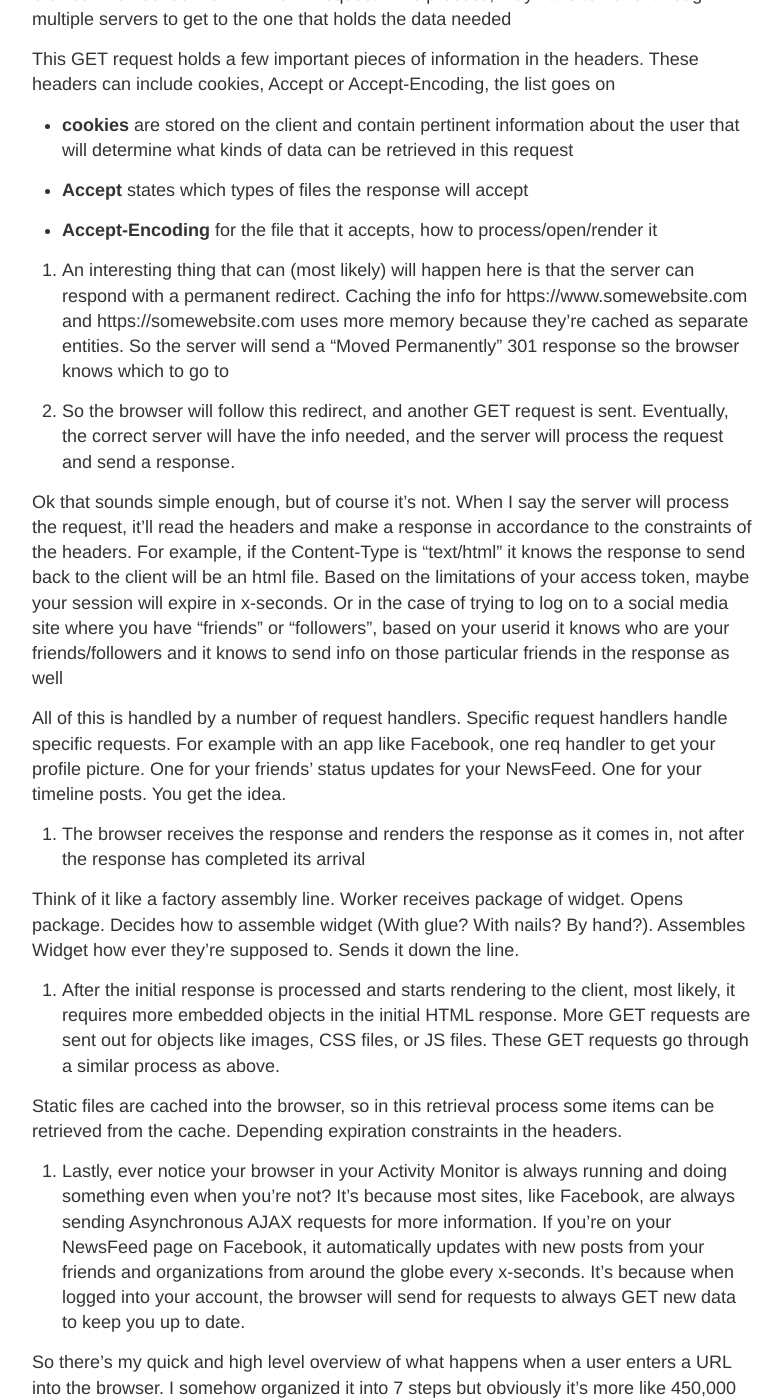
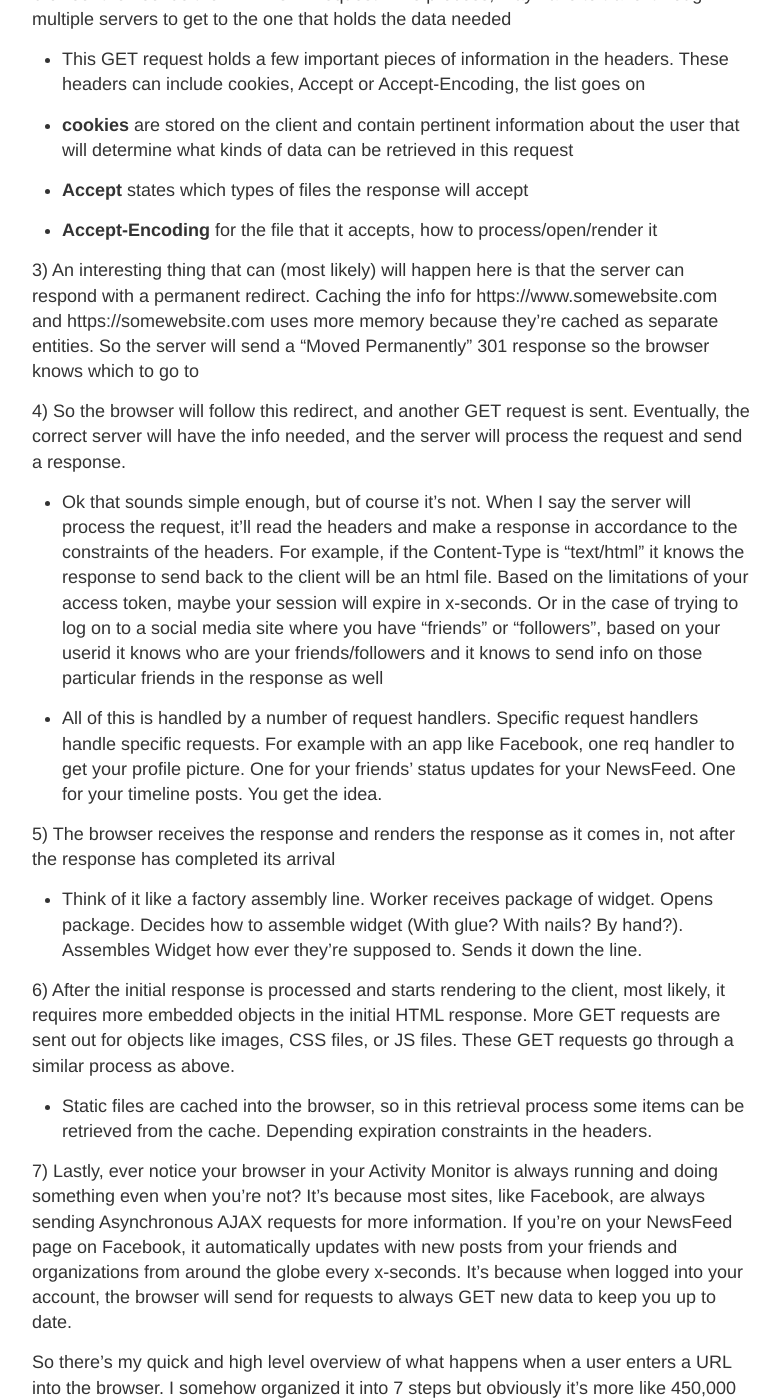
Before and after one commit to veeweeherman/veeweeherman.github.io, a Jekyll site: the page built from _posts/2015-10-15-enter-url-into-browser.md, in a window 1280 px wide and 1400 px high, scrolled down 1046 px. Shown: the whole window, without its empty margins (248-1029 px from the left). Built offline with Jekyll 4.4.1, drawn with Linux system fonts in a browser that asks for light colours; Markdown is read by kramdown in place of the engine named in the settings; comment, search, counter and statistics services are not loaded.

```diff
--- a/_posts/2015-10-15-enter-url-into-browser.md
+++ b/_posts/2015-10-15-enter-url-into-browser.md
@@ -11,13 +11,13 @@ Type-type-type-enter-ping!
 
 1) First the browser will check the IP address of the domain name that was just entered
 
-  This process searches *DNS* (Domain Name Servers). It's a process that looks up the IP address of the entered domain name. First it will check the cache (browser memory) and if it's not found in the browser cache, it will check the Operating System cache (and a bunch of others, but this post is supposed to be high level overview)
+  - This process searches *DNS* (Domain Name Servers). It's a process that looks up the IP address of the entered domain name. First it will check the cache (browser memory) and if it's not found in the browser cache, it will check the Operating System cache (and a bunch of others, but this post is supposed to be high level overview)
 
-  Generally, when two entities are connected and attempting an exchange of data, there is a *TCP* connection (Transmission Control Protocol). There are multiple TCP connections opening and closing throughout every exchange in this entire request process. Just a heads up.
+  - Generally, when two entities are connected and attempting an exchange of data, there is a *TCP* connection (Transmission Control Protocol). There are multiple TCP connections opening and closing throughout every exchange in this entire request process. Just a heads up.
 
 2) When the IP address is eventually found, it will be sent back to the browser. The browser then sends the HTTP GET request. This process, may have to travel through multiple servers to get to the one that holds the data needed
 
-  This GET request holds a few important pieces of information in the headers. These headers can include cookies, Accept or Accept-Encoding, the list goes on
+  - This GET request holds a few important pieces of information in the headers. These headers can include cookies, Accept or Accept-Encoding, the list goes on
 
   - <strong>cookies</strong> are stored on the client and contain pertinent information about the user that will determine what kinds of data can be retrieved in this request
 
@@ -25,23 +25,23 @@ Type-type-type-enter-ping!
 
   - <strong>Accept-Encoding</strong> for the file that it accepts, how to process/open/render it
 
-3. An interesting thing that can (most likely) will happen here is that the server can respond with a permanent redirect. Caching the info for https://www.somewebsite.com and https://somewebsite.com uses more memory because they're cached as separate entities. So the server will send a "Moved Permanently" 301 response so the browser knows which to go to
+3) An interesting thing that can (most likely) will happen here is that the server can respond with a permanent redirect. Caching the info for https://www.somewebsite.com and https://somewebsite.com uses more memory because they're cached as separate entities. So the server will send a "Moved Permanently" 301 response so the browser knows which to go to
 
-4. So the browser will follow this redirect, and another GET request is sent. Eventually, the correct server will have the info needed, and the server will process the request and send a response.
+4) So the browser will follow this redirect, and another GET request is sent. Eventually, the correct server will have the info needed, and the server will process the request and send a response.
 
-  Ok that sounds simple enough, but of course it's not. When I say the server will process the request, it'll read the headers and make a response in accordance to the constraints of the headers. For example, if the Content-Type is "text/html" it knows the response to send back to the client will be an html file. Based on the limitations of your access token, maybe your session will expire in x-seconds. Or in the case of trying to log on to a social media site where you have "friends" or "followers", based on your userid it knows who are your friends/followers and it knows to send info on those particular friends in the response as well
+  - Ok that sounds simple enough, but of course it's not. When I say the server will process the request, it'll read the headers and make a response in accordance to the constraints of the headers. For example, if the Content-Type is "text/html" it knows the response to send back to the client will be an html file. Based on the limitations of your access token, maybe your session will expire in x-seconds. Or in the case of trying to log on to a social media site where you have "friends" or "followers", based on your userid it knows who are your friends/followers and it knows to send info on those particular friends in the response as well
 
-  All of this is handled by a number of request handlers. Specific request handlers handle specific requests. For example with an app like Facebook, one req handler to get your profile picture. One for your friends' status updates for your NewsFeed. One for your timeline posts. You get the idea.
+  - All of this is handled by a number of request handlers. Specific request handlers handle specific requests. For example with an app like Facebook, one req handler to get your profile picture. One for your friends' status updates for your NewsFeed. One for your timeline posts. You get the idea.
 
-5. The browser receives the response and renders the response as it comes in, not after the response has completed its arrival
+5) The browser receives the response and renders the response as it comes in, not after the response has completed its arrival
 
-  Think of it like a factory assembly line. Worker receives package of widget. Opens package. Decides how to assemble widget (With glue? With nails? By hand?). Assembles Widget how ever they're supposed to. Sends it down the line.
+  - Think of it like a factory assembly line. Worker receives package of widget. Opens package. Decides how to assemble widget (With glue? With nails? By hand?). Assembles Widget how ever they're supposed to. Sends it down the line.
 
-6. After the initial response is processed and starts rendering to the client, most likely, it requires more embedded objects in the initial HTML response. More GET requests are sent out for objects like images, CSS files, or JS files. These GET requests go through a similar process as above.
+6) After the initial response is processed and starts rendering to the client, most likely, it requires more embedded objects in the initial HTML response. More GET requests are sent out for objects like images, CSS files, or JS files. These GET requests go through a similar process as above.
 
-  Static files are cached into the browser, so in this retrieval process some items can be retrieved from the cache. Depending expiration constraints in the headers.
+  - Static files are cached into the browser, so in this retrieval process some items can be retrieved from the cache. Depending expiration constraints in the headers.
 
-7. Lastly, ever notice your browser in your Activity Monitor is always running and doing something even when you're not? It's because most sites, like Facebook, are always sending Asynchronous AJAX requests for more information. If you're on your NewsFeed page on Facebook, it automatically updates with new posts from your friends and organizations from around the globe every x-seconds. It's because when logged into your account, the browser will send for requests to always GET new data to keep you up to date.
+7) Lastly, ever notice your browser in your Activity Monitor is always running and doing something even when you're not? It's because most sites, like Facebook, are always sending Asynchronous AJAX requests for more information. If you're on your NewsFeed page on Facebook, it automatically updates with new posts from your friends and organizations from around the globe every x-seconds. It's because when logged into your account, the browser will send for requests to always GET new data to keep you up to date.
 
 
 
```
